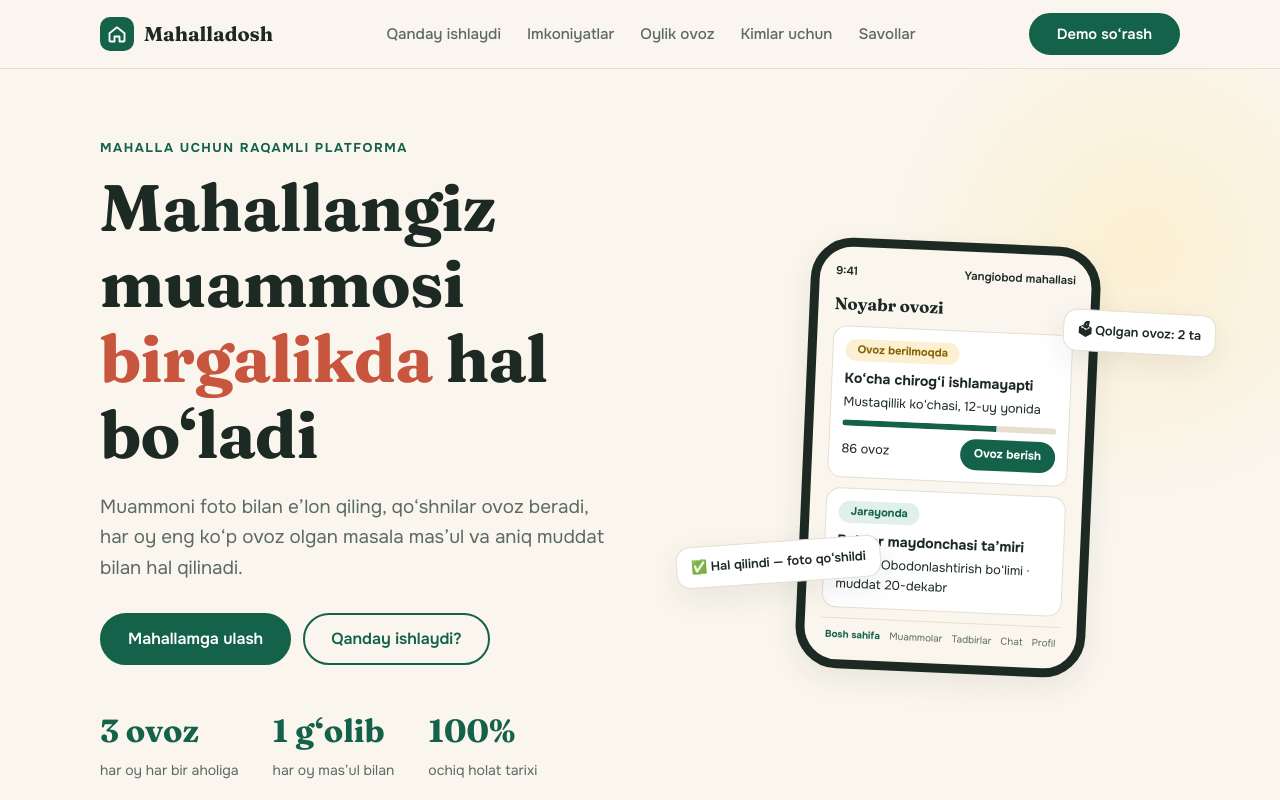
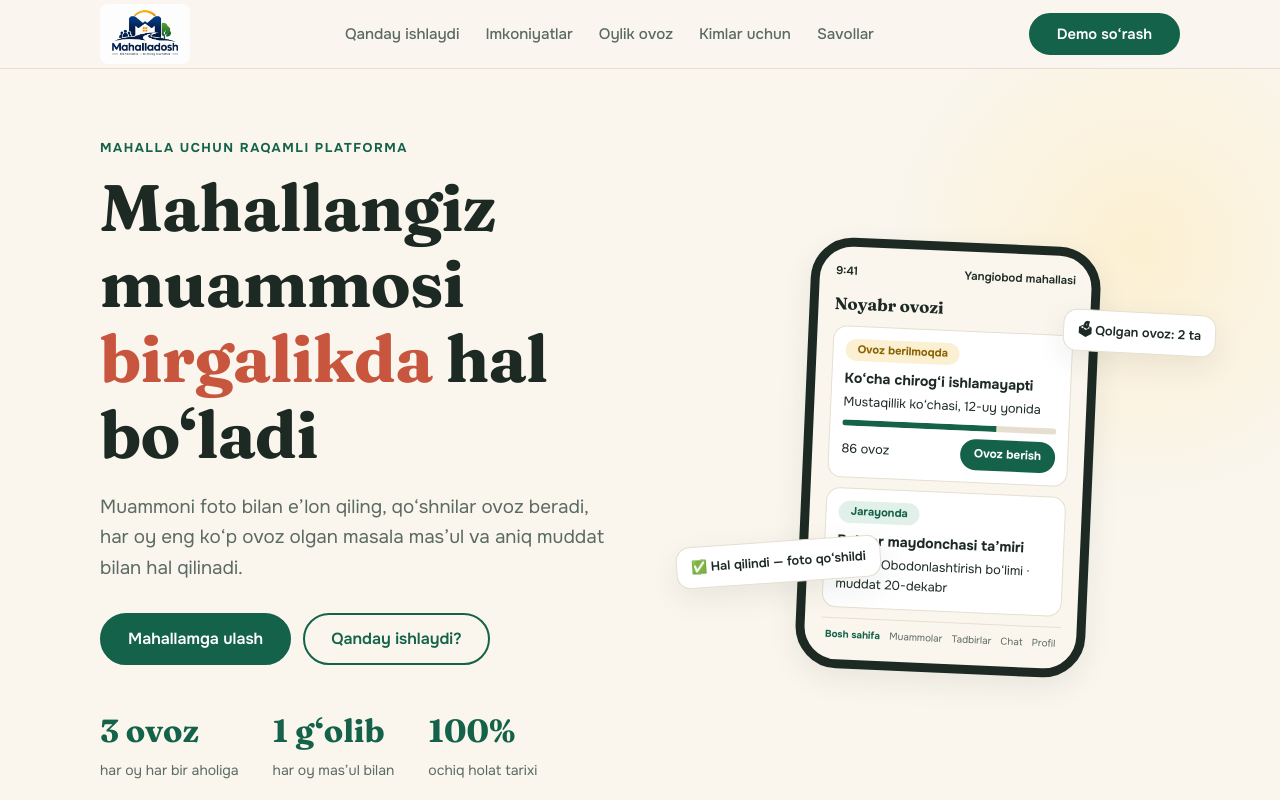
Before and after one commit to ozodbeksunattilo-ctrl/Mahalla-landing, a React (Vite) app: page / in a window 1280 px wide. Shown: the top 800 px of the page. Built offline with nearby package versions, Linux system fonts and the light colour scheme; the HTML template or start-up script is replaced by a standard one.

Commit message:
Add Mahalladosh logo
Co-Authored-By: Claude Sonnet 5.5 <noreply@anthropic.com>

```diff
--- a/index.html
+++ b/index.html
@@ -5,6 +5,7 @@
 <meta name="viewport" content="width=device-width, initial-scale=1">
 <title>Mahalladosh — mahallangiz muammolari birgalikda hal bo‘ladi</title>
 <meta name="description" content="Mahalladosh: aholi muammoni e’lon qiladi, qo‘shnilar ovoz beradi, g‘olib masala har oy mas’ul va muddat bilan hal qilinadi.">
+<link rel="icon" href="/logo.jpg">
 <link rel="preconnect" href="https://fonts.googleapis.com">
 <link rel="preconnect" href="https://fonts.gstatic.com" crossorigin>
 <link href="https://fonts.googleapis.com/css2?family=Fraunces:opsz,wght@9..144,600;9..144,700&family=Onest:wght@400;500;600;700&display=swap" rel="stylesheet">
--- a/src/App.jsx
+++ b/src/App.jsx
@@ -87,13 +87,8 @@ function Header() {
   return (
     <header className="sticky top-0 z-20 border-b border-line bg-bg/90 backdrop-blur">
       <nav aria-label="Asosiy navigatsiya" className="mx-auto flex h-[68px] max-w-[1120px] items-center justify-between px-5">
-        <a href="#top" className="flex items-center gap-2.5 font-serif text-xl font-bold" aria-label="Mahalladosh">
-          <i className="grid size-[34px] place-items-center rounded-[10px] bg-green" aria-hidden="true">
-            <svg viewBox="0 0 24 24" className="size-5" fill="none" stroke="var(--on-green)" strokeWidth="2.2" strokeLinecap="round" strokeLinejoin="round">
-              <path d="M3 11l9-7 9 7v9a1 1 0 0 1-1 1h-5v-6H9v6H4a1 1 0 0 1-1-1z" />
-            </svg>
-          </i>
-          Mahalladosh
+        <a href="#top" aria-label="Mahalladosh">
+          <img src="/logo.jpg" alt="Mahalladosh — Mahallamiz, bizning kuchimiz" className="h-[60px] w-auto rounded-lg bg-white" />
         </a>
         <ul className="hidden gap-[26px] md:flex">
           {navLinks.map(([href, label]) => (
```
Also changed, not shown: public/logo.jpg (added).
